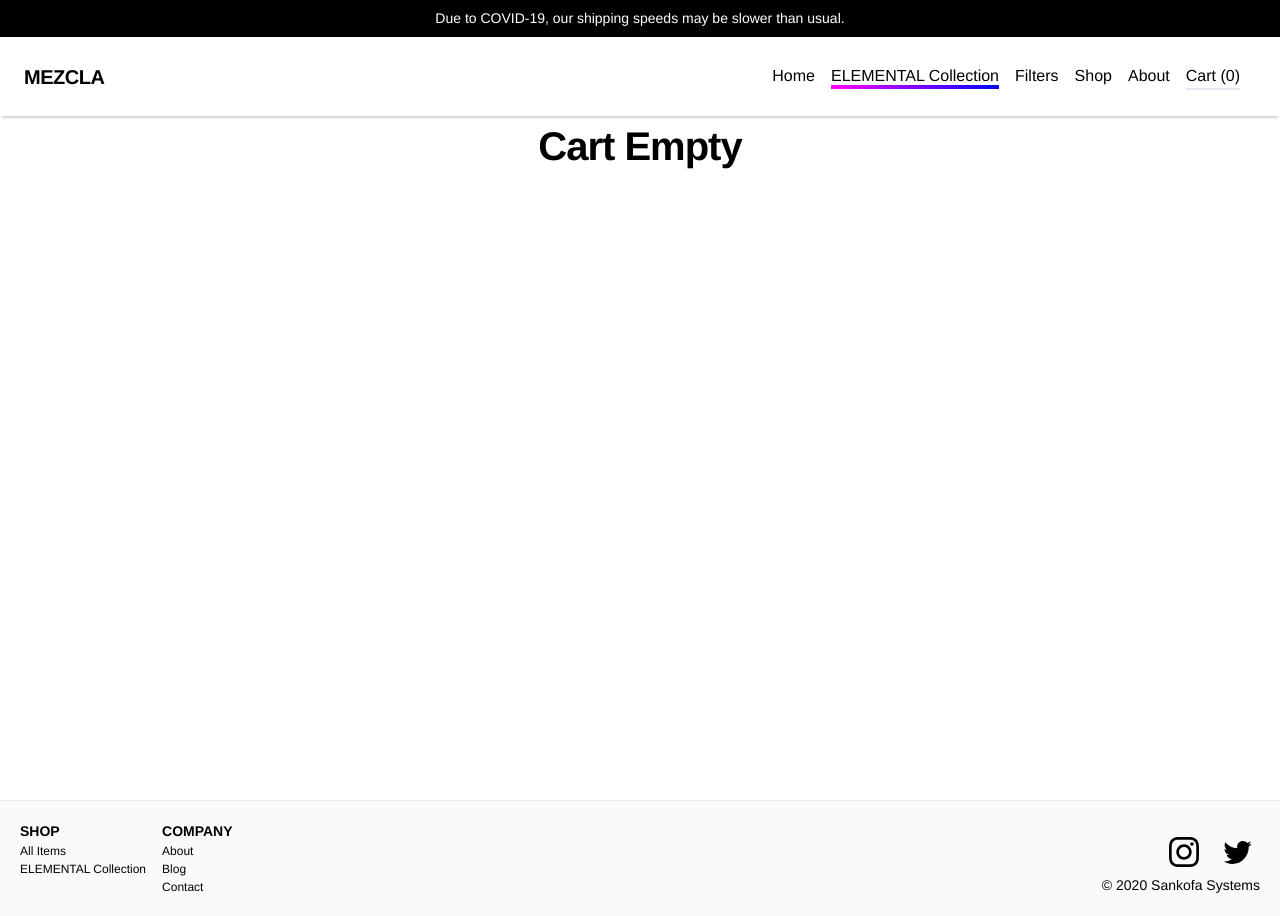
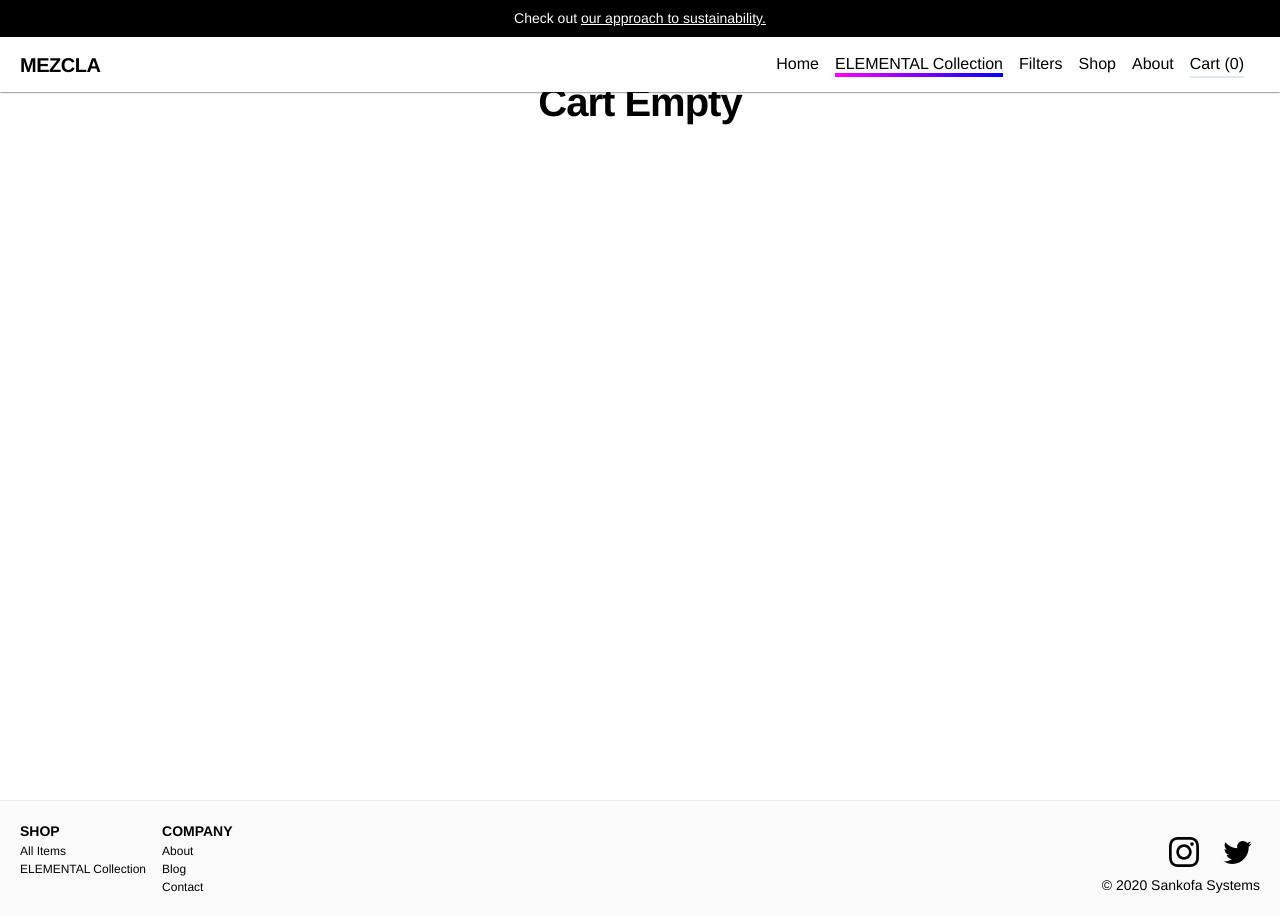
Before and after one commit to aunyks/lettermatch-2, a Next.js app: page /cart in a window 1280 px wide. Built offline with nearby package versions, Linux system fonts and the light colour scheme.

Commit message:
Fixed navbar and alert pointing to sustainability post

```diff
--- a/components/alert.js
+++ /dev/null
@@ -1,15 +0,0 @@
-import Container from 'components/container'
-
-export default function Alert({ preview }) {
-  return (
-    <div
-      id="banner-alert"
-    >
-      <Container>
-        <div className="py-2 text-center text-sm">
-          Due to COVID-19, our shipping speeds may be slower than usual.
-        </div>
-      </Container>
-    </div>
-  )
-}
--- a/components/layout.js
+++ b/components/layout.js
@@ -1,6 +1,6 @@
-import Alert from 'components/alert'
 import Footer from 'components/footer'
 import Meta from 'components/meta'
+import Container from 'components/container'
 import Navbar from 'components/navbar'
 
 export default function Layout({ preview, noNav, children }) {
@@ -8,9 +8,24 @@ export default function Layout({ preview, noNav, children }) {
     <>
       <Meta />
       <div className="min-h-screen">
-        <Alert preview={preview} />
-        {!noNav && <Navbar />}
-        <main>{children}</main>
+        {!noNav && (
+          <>
+            <Navbar alert={(
+              <div
+                id="banner-alert"
+              >
+                <Container>
+                  <div className="py-2 text-center text-sm">
+                    Check out <a className="underline" href="https://blog.mezcla.xyz/posts/our-approach-to-sustainability">
+                      our approach to sustainability.
+                      </a>
+                  </div>
+                </Container>
+              </div>
+            )} />
+            <main className="pt-12">{children}</main>
+          </>
+        )}
       </div>
       <Footer />
     </>
--- a/components/navbar.js
+++ b/components/navbar.js
@@ -3,7 +3,7 @@ import {
   useEffect
 } from 'react'
 
-export default () => {
+export default function Navbar({ alert }) {
   const [isOpen, setNavbarOpen] = useState(false)
   const [cartLen, setCartLen] = useState(null)
   useEffect(() => {
@@ -37,7 +37,10 @@ export default () => {
     }
   }, [])
   return (
-    <nav id="navbar" className="flex items-center justify-between flex-wrap p-6">
+    <nav id="navbar"
+      className="bg-white top-0 inset-x-0 fixed block">
+      {alert}
+      <div className="flex items-center justify-between flex-wrap px-5 py-3">
         <div className="flex items-center flex-shrink-0 mr-6">
           <a href="/" className="font-semibold text-xl tracking-tight">MEZCLA</a>
         </div>
@@ -89,6 +92,7 @@ export default () => {
             </a>
           </div>
         </div>
+      </div>
     </nav>
   )
 }
--- a/pages/cart.js
+++ b/pages/cart.js
@@ -29,7 +29,7 @@ export default function CartPage() {
           <script src="https://js.stripe.com/v3/"></script>
           <script src="/assets/js/checkout.js"></script>
         </Head>
-        <div className="px-6 py-6 lg:py-0">
+        <div className="p-6">
           <h1 className="tracking-tight font-bold text-5xl text-center">
             {
               isLoading ?
--- a/pages/item/[slug].js
+++ b/pages/item/[slug].js
@@ -53,7 +53,7 @@ const ItemPage = ({ errorCode, item, relatedItems, itemSlug, initialVariant }) =
           <meta key="og-url" property="og:url" content={`https://mezcla.xyz/item/${itemSlug}`} />
           <meta key="og-desc" property="og:description" content={description} />
         </Head>
-        <div className="px-6 pb-12">
+        <div className="px-6 pt-6 pb-12">
           <main className="mb-6 mx-auto lg:mb-12 lg:w-3/5">
             <h1 className="tracking-tight font-bold text-5xl lg:text-center">
               {name}
--- a/styles/index.css
+++ b/styles/index.css
@@ -13,7 +13,7 @@
 }
 
 #navbar {
-  box-shadow: 0 4px 2px -2px lightgrey;
+  box-shadow: 0px 0px 2px #000
 }
 
 select {
```
Lines whose indentation alone changed are shown as unchanged.
